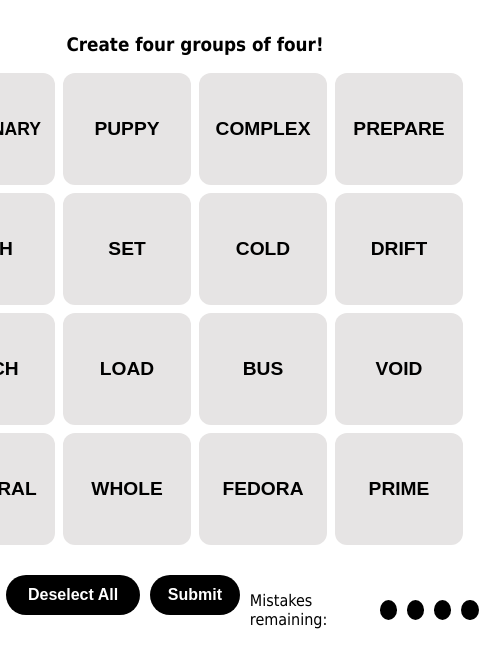
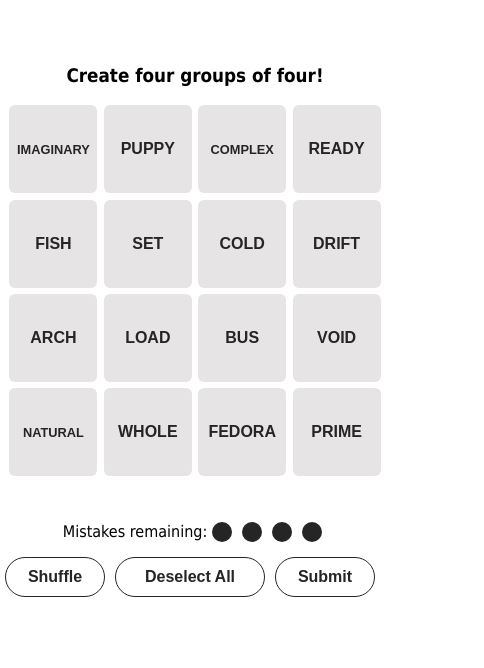
Before and after one commit to superkosat/Word-Categorization-Game, a plain HTML site: page index.html in a window 390 px wide. Shown: the part 100-768 px from the top of the page, 484 px wide, since content can reach past the window. Drawn offline with Linux system fonts and the light colour scheme.

Commit message:
Add CSS rules
Added CSS rules to fix mobile and smaller viewport compatibility

```diff
--- a/index.html
+++ b/index.html
@@ -3,7 +3,7 @@
     <head>
         <title>Category Matching Word Game</title>
         <meta charset="utf-8">
-        <meta name="viewport" content="width=device-width, initial-scale=1.0">
+        <meta name="viewport" content="width=device-width, initial-scale=1, maximum-scale=1, user-scalable=no">
         <link rel="stylesheet" href="style.css">
     </head>
     <body>
@@ -17,9 +17,6 @@
         </div>
         <div class="square-container"></div>
         <div class ="submit-container">
-            <button class="btn-pill" onclick="openModal(1)">Test</button>
-            <button class="btn-pill btn-lg" onclick="deselectAll()">Deselect All</button>
-            <button class="btn-pill" onclick="makeGuess()">Submit</button>
             <div class="guess-container">
                 <p>Mistakes remaining:</p>
                 <div class="circle" id="circle1"></div>
@@ -27,6 +24,11 @@
                 <div class="circle" id="circle3"></div>
                 <div class="circle" id="circle4"></div>
             </div>
+            <div class="submit-btn-container">
+                <button class="btn-pill" onclick="">Shuffle</button>
+                <button class="btn-pill btn-lg" onclick="deselectAll()">Deselect All</button>
+                <button class="btn-pill" onclick="makeGuess()">Submit</button>
+            </div>
         </div>
         <script src="script.js"></script>
     </body>
--- a/script.js
+++ b/script.js
@@ -1,5 +1,5 @@
 let categories = {
-    "easy": ["ready", ["prepare", "load", "set", "prime"]],
+    "easy": ["prepare", ["ready", "load", "set", "prime"]],
     "medium": ["types of numbers", ["imaginary", "natural", "whole", "complex"]],
     "harder": ["things you can catch", ["cold", "fish", "drift", "bus"]],
     "difficult": ["linux distributions", ["fedora", "arch", "void", "puppy"]],
@@ -36,13 +36,24 @@ for (let i = 1; i <= 16; i++) {
     const randomWord = randomSelection(wordList);
     const square = document.createElement('button');
     square.className = 'square';
-
-    if (randomWord[1].length >= 12) {
-        square.style.fontSize = '90%';
-    } else if (randomWord[1].length >= 10) {
-        square.style.fontSize = '100%';
-    } else if (randomWord[1].length > 8) {
-        square.style.fontSize = '110%';
+    if (window.innerWidth > 550 ) {
+        if (randomWord[1].length >= 12) {
+            square.style.fontSize = '90%';
+        } else if (randomWord[1].length >= 10) {
+            square.style.fontSize = '95%';
+        } else if (randomWord[1].length >= 7) {
+            square.style.fontSize = '100%';
+        } else {
+            square.style.fontSize = '110%';
+        }
+    } else {
+        if (randomWord[1].length >= 10) {
+            square.style.fontSize = '75%';
+        } else if (randomWord[1].length >= 7) {
+            square.style.fontSize = '80%';
+        } else {
+            square.style.fontSize = '100%';
+        }
     }
     square.setAttribute('group', randomWord[0]);
     square.setAttribute('position', i); // may be redundant, check default index
@@ -129,7 +140,7 @@ function makeGuess() {
 
             guessInProgress = false;
 
-        })();
+        }) ();
 
     }
 }
--- a/style.css
+++ b/style.css
@@ -1,10 +1,13 @@
 body {
-    font-family:'Franklin Gothic', Tahoma, Verdana, sans-serif;
+    font-family: 'Franklin Gothic', Tahoma, Verdana, sans-serif;
     display: flex;
     flex-direction: column;
     justify-content: center;
     align-items: center;
     height: 100vh;
+    margin: 0;
+    padding: 0;
+    overflow-y: auto;
     user-select: none;
     -webkit-user-select: none;
     -moz-user-select: none;
@@ -19,31 +22,49 @@ h1 {
 
 .square-container {
     display: grid;
-    grid-template-columns: repeat(4, 8rem);
-    grid-template-rows: repeat(4, 7rem);
+    grid-template-columns: repeat(4, 8rem); /*8rem*/
+    grid-template-rows: repeat(4, 7rem); /*7rem*/
     gap: 0.5rem;
+}
+
+@media (max-width: 550px) {
+    .square-container {
+        /*font-size: 85%;*/
+        grid-template-columns: repeat(4, 5.5rem);
+        grid-template-rows: repeat(4, 5.5rem);
+        gap: 0.4rem;
+    }
 }
 
 .submit-container {
     /*position: relative;*/
-    display: flex;
+    display:block;
     margin-top: 30px;
 }
 
+.submit-btn-container {
+    display: flex;
+}
+
 .btn-pill {
+    -webkit-tap-highlight-color: transparent;
+    touch-action: manipulation;
     width: 100px;
     height: 40px;
     font-size: 16px;
     font-weight: 700;
-    border: none;
+    border: solid;
+    border-width: 1px;
+    border-color: rgb(37, 37, 37);
     border-radius: 20px;
-    background-color: black;
+    background-color: white;
     transition: background-color 0.15s ease;
-    color: white;
+    color: rgb(37, 37, 37);
     margin-right: 10px;
 }
 
-.btn-pill:hover {
+.btn-pill:active {
+    color: white;
     background-color: rgb(37, 37, 37);
 }
 
@@ -55,14 +76,14 @@ h1 {
     display: flex;
     justify-content: center;
     align-items: center;
-    /*margin-top: 20px;*/
+    /*margin-bottom: 20px;*/
 }
 
 .circle {
     width: 20px;
     height: 20px;
     border-radius: 50%;
-    background-color: black;
+    background-color: rgb(37, 37, 37);
     margin: 0 5px;
     transition: opacity 0.5s ease;
 }
@@ -72,16 +93,31 @@ h1 {
 }
 
 .square {
+    -webkit-appearance: none;
+    -webkit-tap-highlight-color: transparent;
+    touch-action: manipulation;
     width: 100%;
     height: 100%;
     background-color: rgb(230, 228, 228);
     text-transform: uppercase;
-    font-size: 120%;
+    text-align: center;
+    color: rgb(37, 37, 37);
     border: none;
-    border-radius: 12px;
+    border-radius: 6px;
     font-weight: bold;
     cursor: auto;
     transition: transform 0.3s ease, background-color 0.3s ease, color 0.3s ease;
+}
+
+@media(max-width: 550px) {
+    .square {
+        /*font-size: 90%;*/
+    }
+}
+
+.square:disabled {
+    color: transparent;
+    background-color: transparent;
 }
 
 .square.active {
@@ -92,15 +128,23 @@ h1 {
 
 .overlay {
     display: none;
-    position: absolute;
+    position: relative;
     top: 50%;
     left: 50%;
-    border-radius: 12px;
+    border-radius: 6px;
     width: calc(4 * 8rem + 3 * 0.5rem);
     height: 7rem;
     background-color: rgb(49, 49, 44);
     z-index: 10;
     transition: background-color 0.3s ease;
+}
+
+@media (max-width: 550px) {
+    .overlay {
+        width: calc(4 * 5.5rem + 3 * 0.4rem);
+        height: 5.5rem;
+        font-size: 80%;
+    }
 }
 
 #easy-overlay {
@@ -122,7 +166,6 @@ h1 {
 
 
 .square.shrink {
-    /*background-color:red;*/
     transform: scale(0.95);
 }
 
```
Also changed, not shown: 1 other file.
